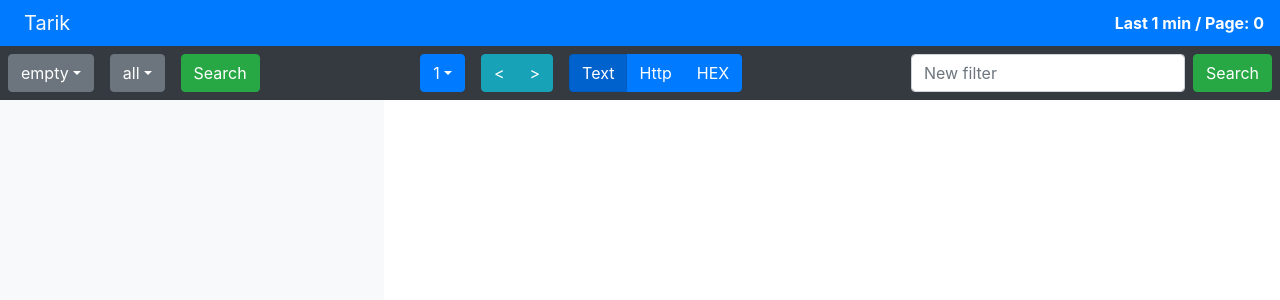
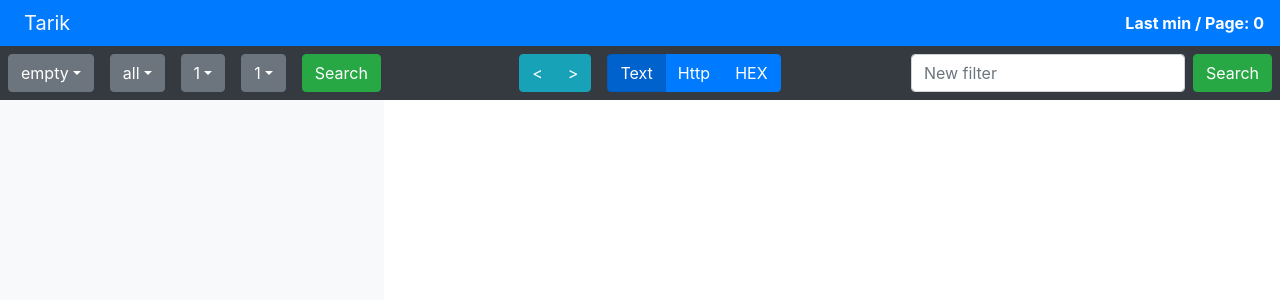
Before and after one commit to rickycraft/tarik-frontend, a React (Create React App) app: page / in a window 1280 px wide. Shown: the top 300 px of the page. Built offline with nearby package versions, Linux system fonts and the light colour scheme.

Commit message:
selector moved

```diff
--- a/src/components/NavPanel/Commands.js
+++ b/src/components/NavPanel/Commands.js
@@ -1,21 +1,10 @@
 import React, { Component } from 'react';
-import { Button, ButtonGroup, ToggleButton, DropdownButton, Dropdown } from 'react-bootstrap';
+import { Button, ButtonGroup, ToggleButton } from 'react-bootstrap';
 
 export class Commands extends Component {
 	render() {
-		let opt = [1, 3, 5, 10, 20];
-
-		opt = opt.map(val => (
-			<Dropdown.Item key={val} eventKey={val} onSelect={this.props.updateMin}>
-				{val}
-			</Dropdown.Item>
-		));
-
 		return (
 			<div className="d-flex mr-2">
-				<DropdownButton default="1" title={this.props.min} id="dropdown-min">
-					{opt}
-				</DropdownButton>
 				<ButtonGroup aria-label="prev-next" className="mx-3">
 					<Button variant="info" onClick={() => this.props.updatePage(-1)}>
 						{'<'}
--- a/src/components/NavPanel/Selector.js
+++ b/src/components/NavPanel/Selector.js
@@ -1,5 +1,5 @@
 import React, { Component } from 'react';
-import { Button } from 'react-bootstrap';
+import { Button, DropdownButton, Dropdown } from 'react-bootstrap';
 import { ButtonSelector } from './ButtonSelector';
 import { services, filters } from '../../services/search';
 
@@ -7,29 +7,71 @@ export class Selector extends Component {
 	constructor(props) {
 		super(props);
 		this.state = {
+			min: 1,
+			ago: 1,
+			service: 'all',
+			filter: 'empty',
 			services: services(),
 			filters: filters(),
 		};
 	}
 
+	updateFilter = filter => this.setState({ filter: filter });
+	updateService = service => this.setState({ service: service });
+	updateMin = min => this.setState({ min: min });
+	updateAgo = ago => this.setState({ ago: ago });
+
 	render() {
+		const opt = [1, 3, 5, 10, 20];
+
+		const mins = opt.map(val => (
+			<Dropdown.Item key={val} eventKey={val} onSelect={this.updateMin}>
+				for {val}min
+			</Dropdown.Item>
+		));
+
+		const ago = opt.map(val => (
+			<Dropdown.Item key={val} eventKey={val} onSelect={this.updateAgo}>
+				{val}min ago
+			</Dropdown.Item>
+		));
+
 		return (
 			<div className="d-flex align-items-center">
 				<ButtonSelector
+					className="mr-3"
 					default="empty"
 					options={this.state.filters}
-					selected={this.props.filter}
-					onSelect={this.props.updateFilter}
+					selected={this.state.filter}
+					onSelect={this.updateFilter}
 				/>
 				<div className="mr-3" />
 				<ButtonSelector
 					default="all"
 					options={this.state.services}
-					selected={this.props.service}
-					onSelect={this.props.updateService}
+					selected={this.state.service}
+					onSelect={this.updateService}
 				/>
 				<div className="mr-3" />
-				<Button variant="success" onClick={this.props.search}>
+				<DropdownButton
+					default="1"
+					title={this.state.min}
+					id="dropdown-min"
+					className="mr-3"
+					variant="secondary"
+				>
+					{mins}
+				</DropdownButton>
+				<DropdownButton
+					default="1"
+					title={this.state.ago}
+					id="dropdown-ago"
+					className="mr-3"
+					variant="secondary"
+				>
+					{ago}
+				</DropdownButton>
+				<Button variant="success" onClick={() => this.props.search(this.state)}>
 					Search
 				</Button>
 			</div>
--- a/src/components/Window.js
+++ b/src/components/Window.js
@@ -15,9 +15,6 @@ export class Window extends Component {
 			page: 0,
 			flows: [],
 			packets: [],
-			filter: 'empty',
-			service: 'all',
-			min: 1,
 			flowList: [],
 		};
 	}
@@ -33,12 +30,8 @@ export class Window extends Component {
 		}
 	};
 
-	updateFilter = filter => this.setState({ filter: filter });
-	updateService = service => this.setState({ service: service });
-	updateMin = min => this.setState({ min: min });
-
-	search = async () => {
-		const flows = result(this.state.service, this.state.filter, this.state.page);
+	search = async selector => {
+		const flows = result(selector.filter, selector.service, selector.min, selector.ago);
 		await this.setState({ flows: flows });
 		// await this.setState({ flows: this.test() });
 		await this.setState({ page: 0 });
@@ -66,21 +59,8 @@ export class Window extends Component {
 					</div>
 				</Navbar>
 				<Navbar bg="dark" variant="dark" className="text-light p-2 justify-content-between">
-					<Selector
-						className="d-flex flex-nowrap"
-						filter={this.state.filter}
-						updateFilter={this.updateFilter}
-						service={this.state.service}
-						updateService={this.updateService}
-						search={this.search}
-					/>
-					<Commands
-						checked={this.state.view}
-						onClick={this.updateView}
-						updatePage={this.updatePage}
-						min={this.state.min}
-						updateMin={this.updateMin}
-					/>
+					<Selector className="d-flex flex-nowrap" search={this.search} />
+					<Commands checked={this.state.view} onClick={this.updateView} updatePage={this.updatePage} />
 					<FilterInput className="d-flex" addFilter={this.addFilter} />
 				</Navbar>
 				<div className="flex-grow-1 d-flex no-overflow">
--- a/src/services/search.js
+++ b/src/services/search.js
@@ -8,8 +8,8 @@ export function filters() {
 	return ['filt 1', 'filt 2', 'filt 3'];
 }
 
-export function result(service, filter, timestamp) {
-	console.log(service, filter, timestamp);
+export function result(filter, service, min, ago) {
+	console.log(filter, service, min, ago);
 	return [
 		{
 			packets: [
```
